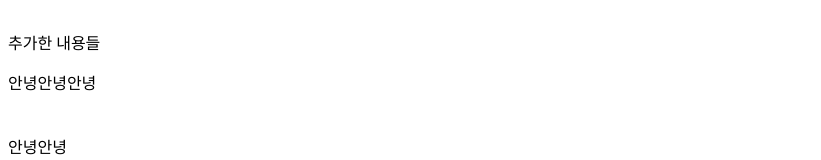
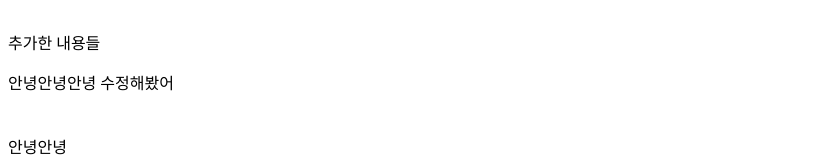
Before and after one commit to mymyminyoung/myweb1, a plain HTML site: page 1.html in a window 1280 px wide. Shown: the part 309-469 px from the top of the page, without its empty margins (0-821 px from the left). Drawn offline with Linux system fonts and the light colour scheme.

Commit message:
1 만 수정
ㅇㅇ

```diff
--- a/1.html
+++ b/1.html
@@ -19,7 +19,7 @@
 </ol>
 <h2><a href="https://www.w3.org/TR/2011/WD-html5-20110405/" target="_blank" title="html5 specification">HTML</a>이란 무엇인가?</h2>
 웹사이트 <strong>설명 <u>설명</u> 설명</strong> 페이지<br><br><br>추가한 내용들
-<p>안녕안녕안녕</p><p style="margin-top:40px;">안녕안녕</p>
+<p>안녕안녕안녕 수정해봤어</p><p style="margin-top:40px;">안녕안녕</p>
 <p><strong><span style="font-size:19px;">coding</span></strong></p>
 <h3>coding</h3><p>hihihi</p>
   <img src="coding.jpg" width="60%">
```
Also changed, not shown: 1 other file.
